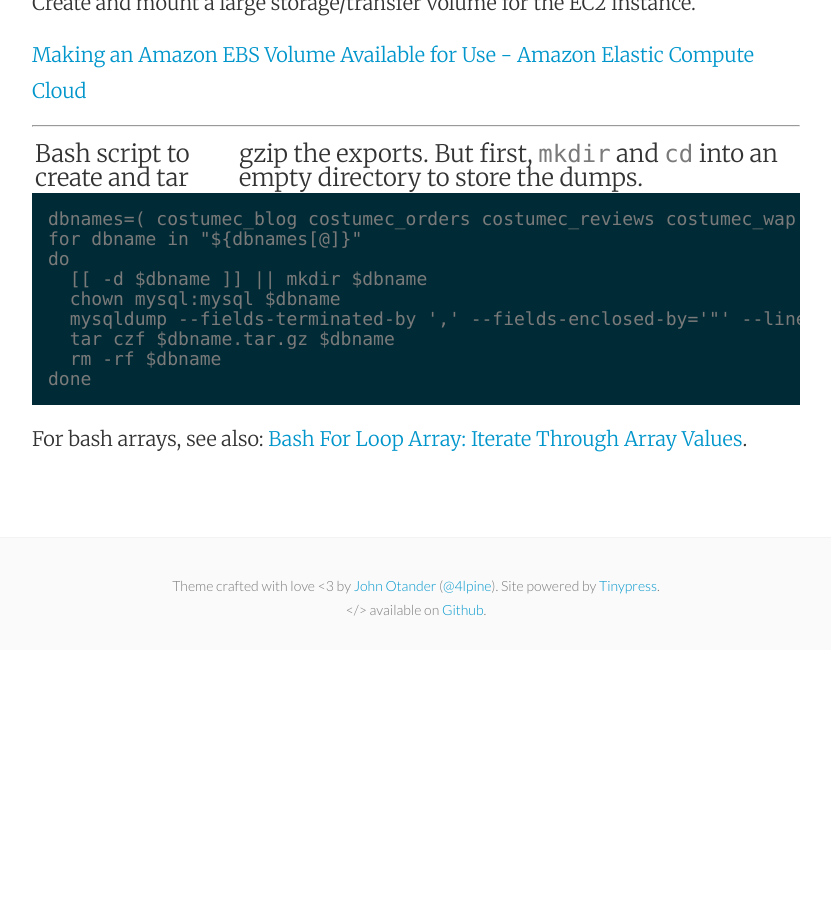
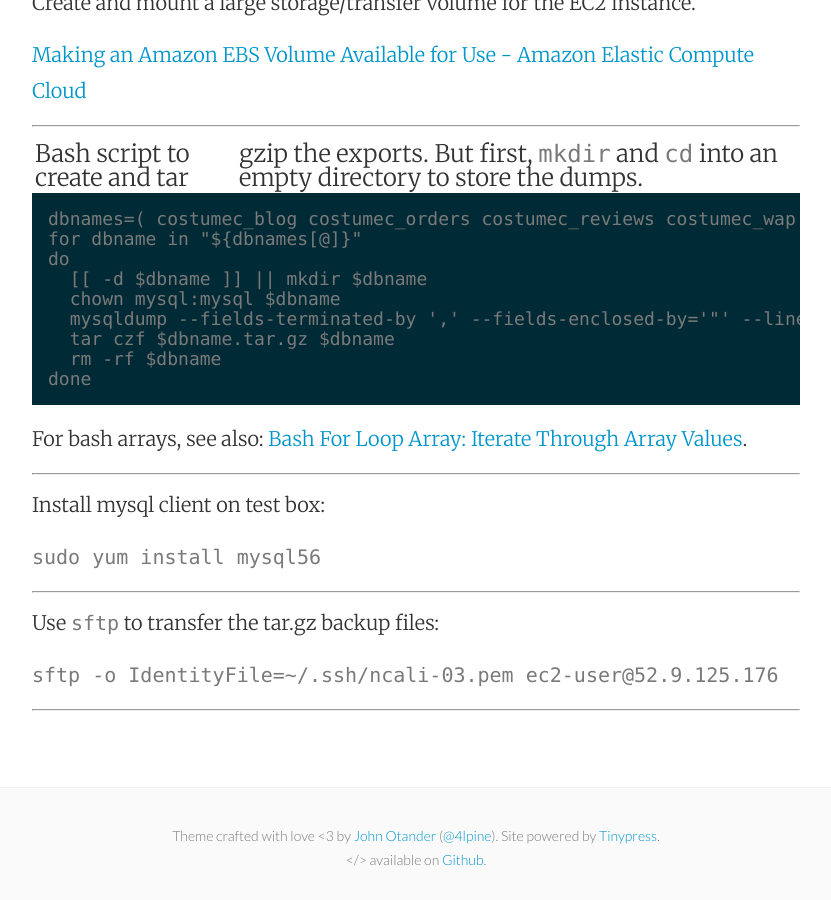
Before and after one commit to mattymaloney/mattymaloney.github.io, a Jekyll site: the page built from _posts/2016-05-16-migration-mysql-to-aws-rds.md, in a window 1280 px wide and 900 px high, scrolled down 1284 px. Shown: the whole window, without its empty margins (224-1055 px from the left). Built offline with Jekyll 4.4.1, drawn with Linux system fonts in a browser that asks for light colours; before the commit the page ends 1934 px from its top, so only the background shows below that.

Commit message:
Updated 2016-05-16-migration-mysql-to-aws-rds.md

````diff
--- a/_posts/2016-05-16-migration-mysql-to-aws-rds.md
+++ b/_posts/2016-05-16-migration-mysql-to-aws-rds.md
@@ -48,3 +48,17 @@ done
 ```
 
 For bash arrays, see also: [Bash For Loop Array: Iterate Through Array Values](http://www.cyberciti.biz/faq/bash-for-loop-array/).
+
+---
+
+Install mysql client on test box:
+
+`sudo yum install mysql56`
+
+---
+
+Use `sftp` to transfer the tar.gz backup files:
+
+`sftp -o IdentityFile=~/.ssh/ncali-03.pem ec2-user@52.9.125.176`
+
+---
````
